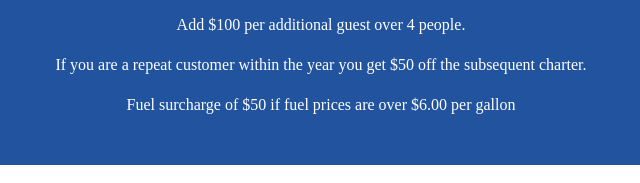
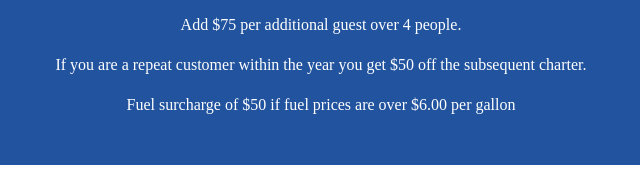
Before and after one commit to kyle-platt/reel-respect-charters, a Gatsby site: page /destinations/walleye-perch-saginaw-bay-lake-huron in a window 1280 px wide. Shown: the part 1554-1737 px from the top of the page, 319-959 px from the left. Built offline with nearby package versions, Linux system fonts and the light colour scheme; Gatsby itself is replaced by a stand-in of ours.

Commit message:
Updating walleye prices

```diff
--- a/src/pages/destinations/walleye-perch-saginaw-bay-lake-huron.tsx
+++ b/src/pages/destinations/walleye-perch-saginaw-bay-lake-huron.tsx
@@ -72,7 +72,7 @@ const Walleye = () => (
             tripLengthDetails: "Morning or Afternoon (up to 5 hours)",
             prices: [
               {
-                amount: "$550",
+                amount: "$6000",
                 details1: "1 – 4 People",
                 details2: "Inshore or less than 20 miles",
               },
@@ -101,7 +101,7 @@ const Walleye = () => (
           },
         ]}
         additionalDetails={[
-          "Add $100 per additional guest over 4 people.",
+          "Add $75 per additional guest over 4 people.",
           "If you are a repeat customer within the year you get $50 off the subsequent charter.",
           "Fuel surcharge of $50 if fuel prices are over $6.00 per gallon",
         ]}
```
